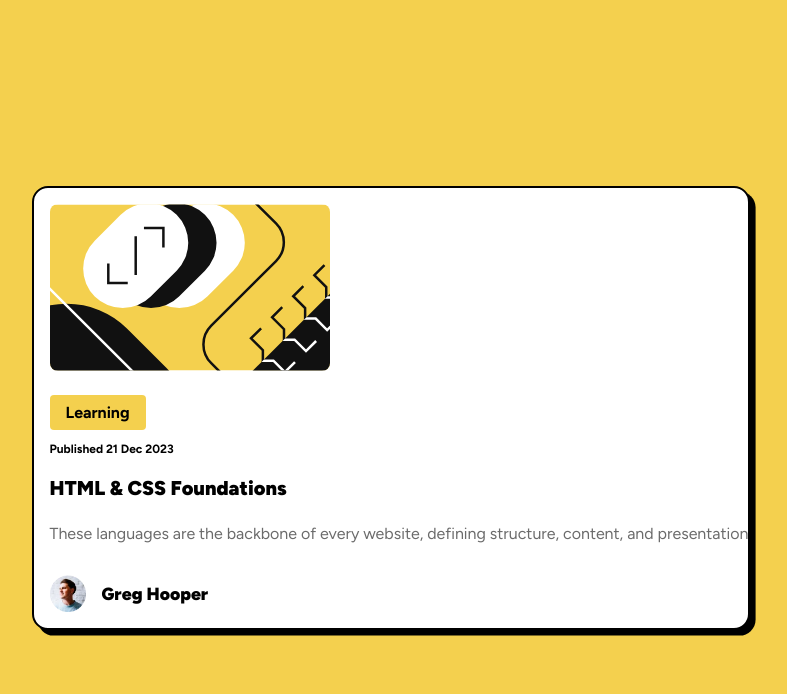
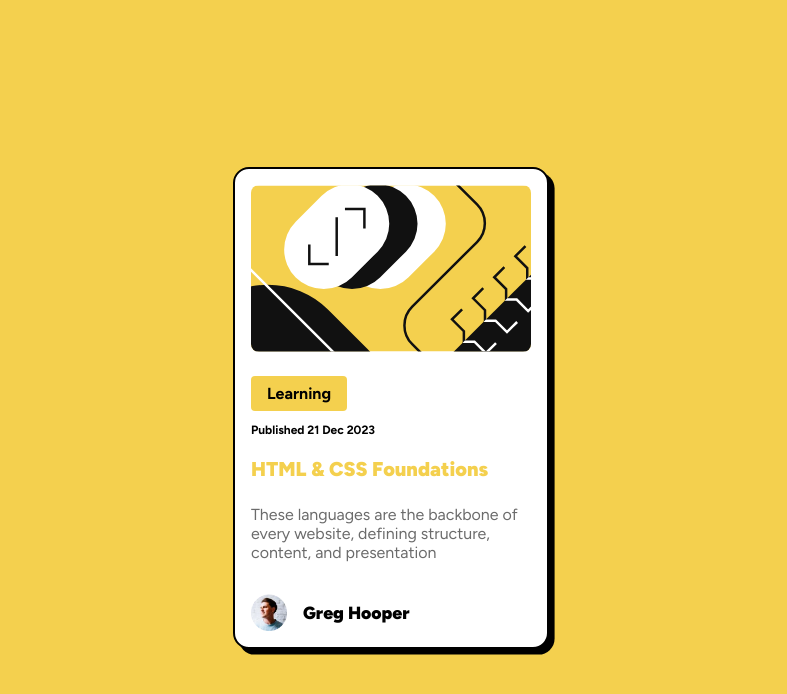
Before and after one commit to LeeWhoCodes/BlogCard, a plain HTML site: page index.html in a window 1280 px wide. In both pictures the pointer is over the element "HTML & CSS Foundations". Shown: the whole page, without its empty margins (249-1036 px from the left). Drawn offline with Linux system fonts and the light colour scheme.

Commit message:
finished main parts now going to polish

```diff
--- a/main.css
+++ b/main.css
@@ -18,6 +18,7 @@ article {
     border-color: black;
     /* box-shadow: 10px 10px black; */
     box-shadow: 0.35rem 0.35rem black;
+    max-width: min-content;
 
 }
 
@@ -54,6 +55,7 @@ h3 {
 .description {
     margin-left: 1rem;
     color: hsl(0, 0%, 42%);
+    text-wrap: wrap;
 }
 
 .profilePic {
@@ -77,3 +79,8 @@ h3 {
     font-size: 1.1rem;
     font-weight: 900;
 }
+
+h3:hover {
+    color: hsl(47, 88%, 63%);
+    cursor: pointer;
+}
```
